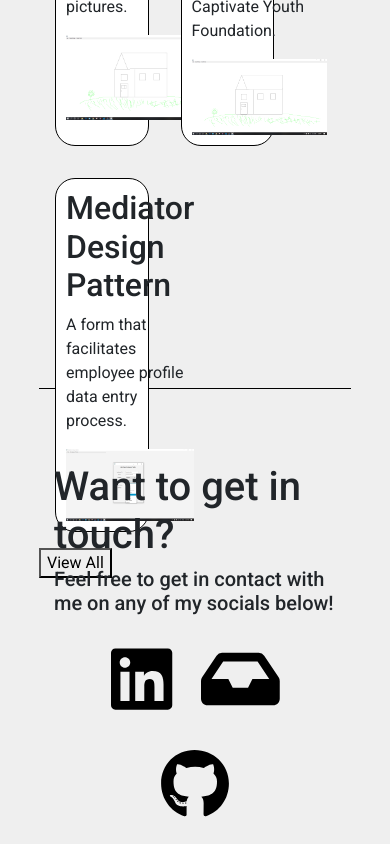
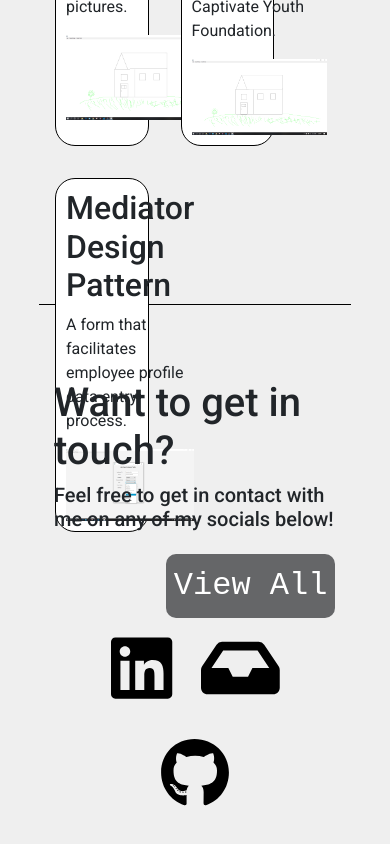
Before and after one commit to dmensah1/Portfolio, an Angular app in the folder portfolio-site/: page / in a window 390 px wide. Shown: the part 2681-3525 px from the top of the page. Built offline with nearby package versions, Linux system fonts and the light colour scheme.

Commit message:
Added styling to button, need to make it responsive

```diff
--- a/portfolio-site/src/app/contact/contact.component.css
+++ b/portfolio-site/src/app/contact/contact.component.css
@@ -1,6 +1,7 @@
 .container {
   width: 100%;
   margin: 0 auto;
+  padding-bottom: 5%;
 }
 
 h5 {
--- a/portfolio-site/src/app/landing-page/landing-page.component.css
+++ b/portfolio-site/src/app/landing-page/landing-page.component.css
@@ -10,6 +10,31 @@ section {
     width: 80%;
 }
 
+.btn {
+    font-family: monospace;
+    background: #656668;
+    color: #ffffff;
+    cursor: pointer;
+    font-size: 2em;
+    padding: 0.5rem;
+    border: 0;
+    transition: all 0.5s;
+    border-radius: 10px;
+    width: auto;
+    position: relative;
+    margin-top: 2%;
+    float: right;
+    margin-right: 5%;
+}
+
+.btn:hover {
+    background: #a5a5aa;
+    transition: all 0.5s;
+    border-radius: 10px;
+    box-shadow: #0000ff61;
+    padding: 1rem 2rem 1rem 1rem;
+}
+
 #home {
     background-image: url('../../assets/project-imgs/backgrounds/pic1.jpg');
     background-position: center;
@@ -19,12 +44,16 @@ section {
     -moz-background-size: cover;
 }
 
-  #contact {
-    height: 50%;
+#work {
+    height: 110%;
 }
 
-  #work {
-    height: 110%;
+#projects {
+    height: 70%;
+}
+
+#contact {
+    height: 30%;
 }
 
 @media only screen and (min-width: 768px) {
--- a/portfolio-site/src/app/landing-page/landing-page.component.html
+++ b/portfolio-site/src/app/landing-page/landing-page.component.html
@@ -20,7 +20,7 @@
 
 <section id="projects">
   <app-project-preview></app-project-preview>
-  <button routerLink="/list">View All</button>
+  <button class="btn" routerLink="/list">View All</button>
 </section>
 
 <hr>
```
Lines whose indentation alone changed are shown as unchanged.
